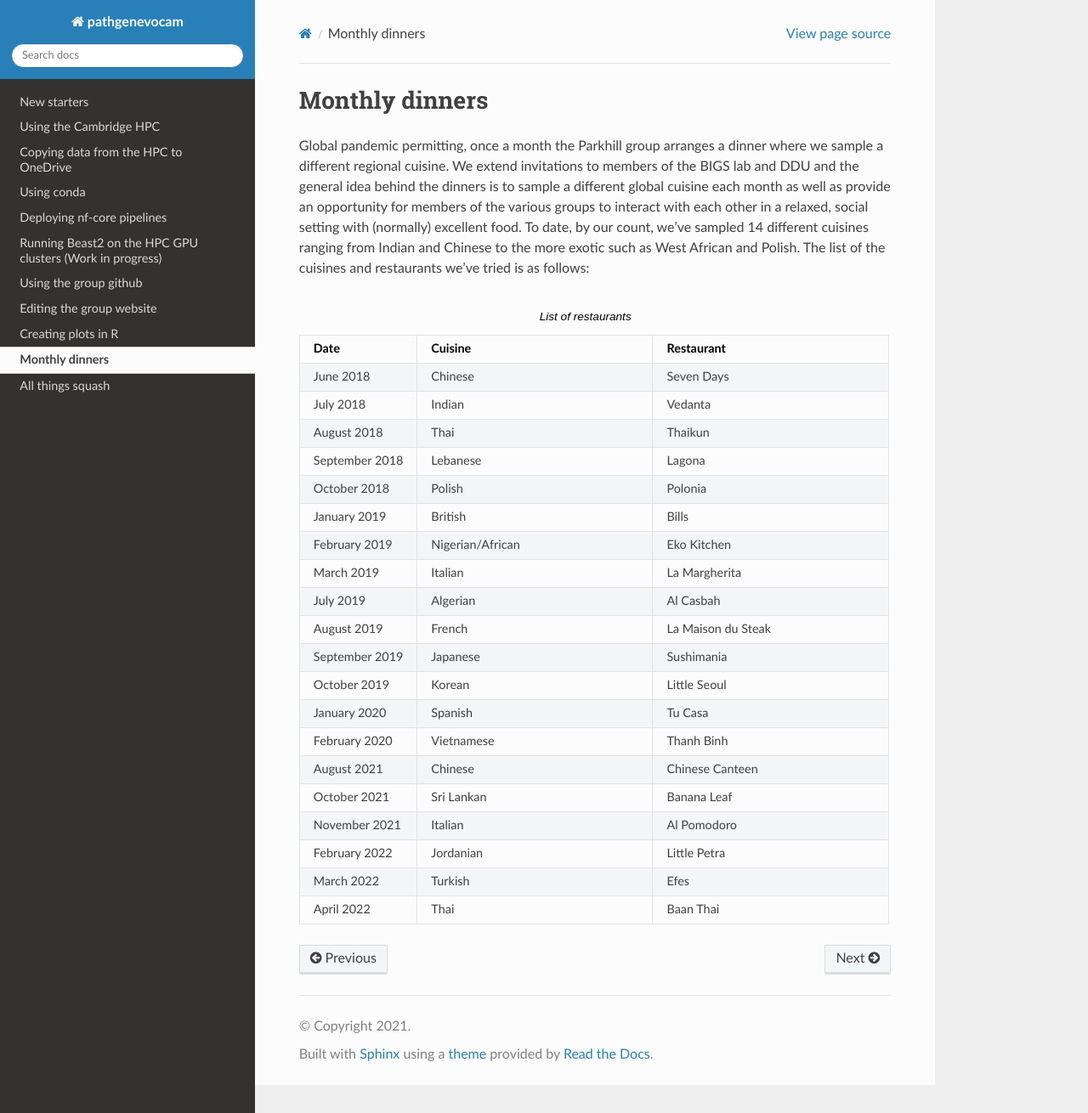
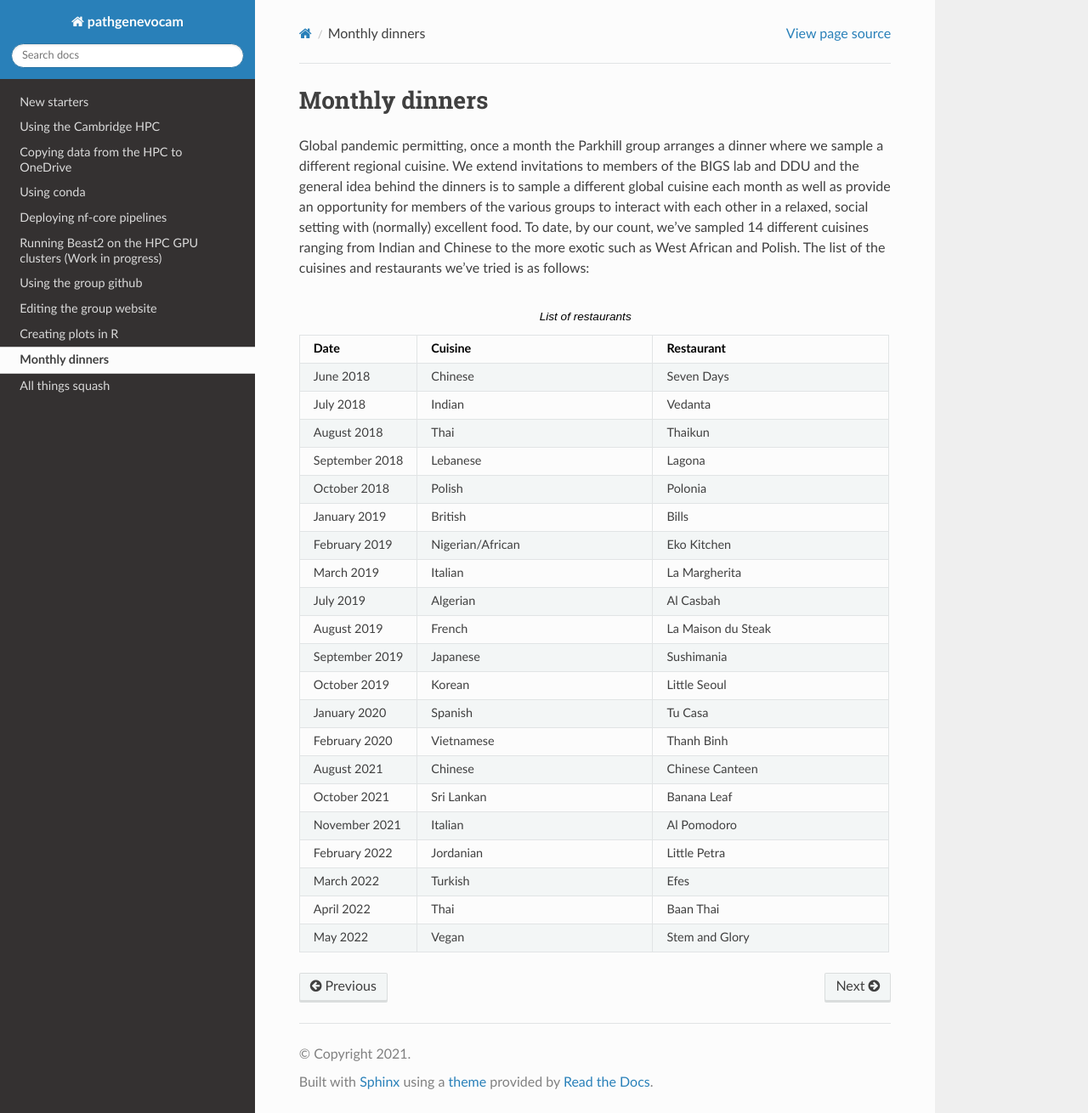
Before and after one commit to pathgenevocam/readthedocs, a Sphinx documentation site: the page built from docs/source/dinners.rst, in a window 1280 px wide and 1310 px high. Shown: the whole window at 85% size. Built offline with Sphinx 7.4.7 and the Read the Docs theme 2.0.0, drawn with Linux system fonts in a browser that asks for light colours.

Commit message:
update dinners

```diff
--- a/docs/source/dinners.rst
+++ b/docs/source/dinners.rst
@@ -76,3 +76,6 @@ is as follows:
    * - April 2022
      - Thai
      - Baan Thai
+   * - May 2022
+     - Vegan
+     - Stem and Glory
```
